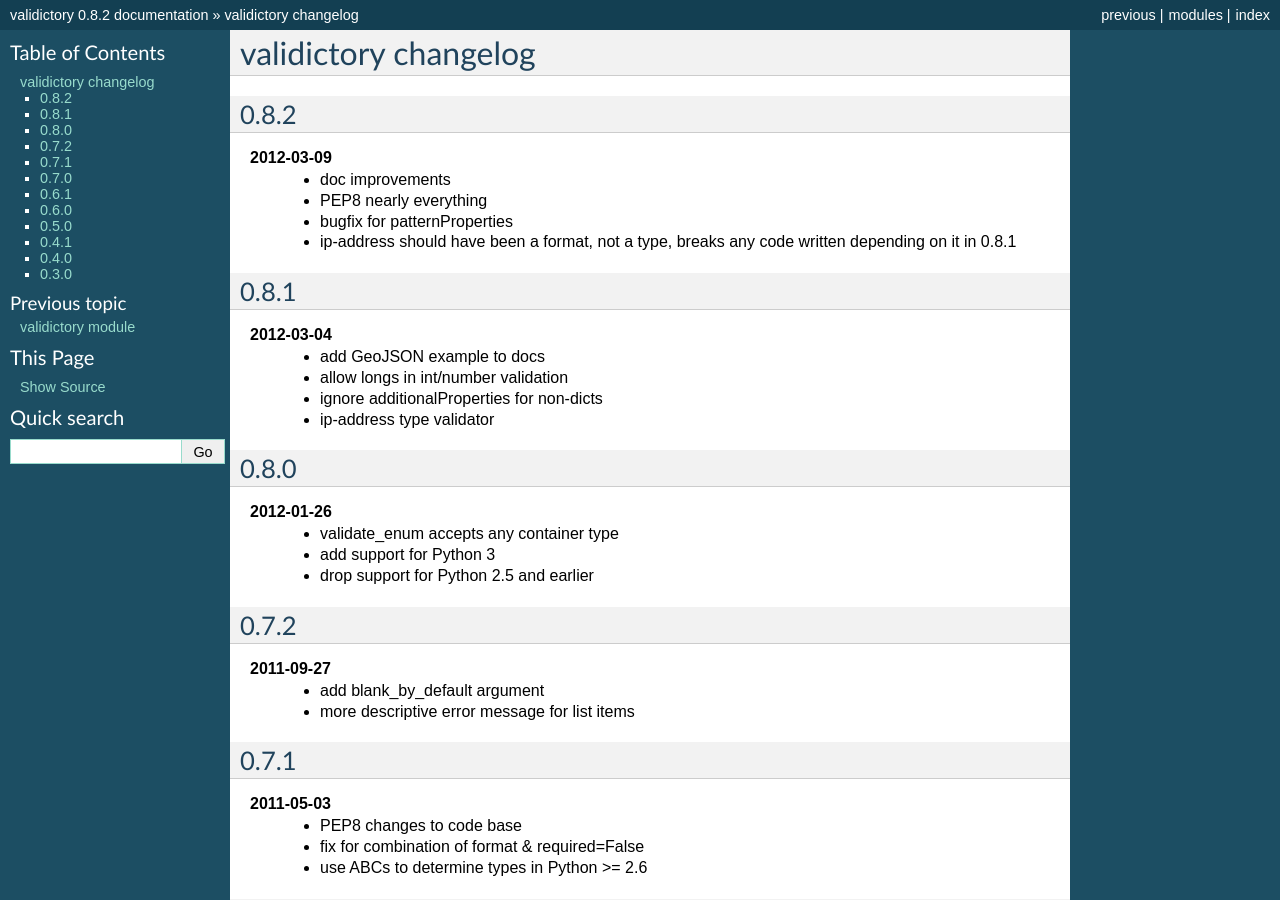
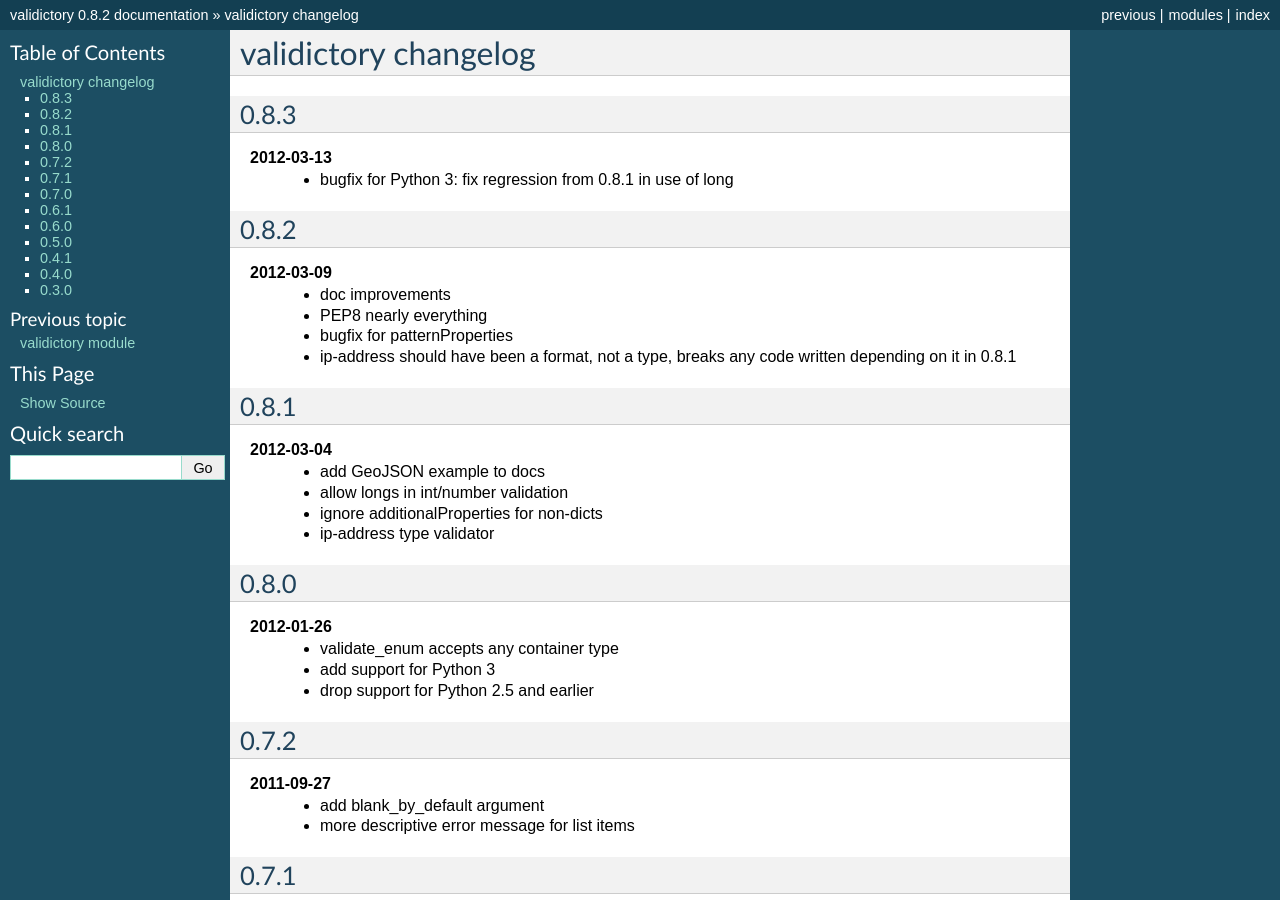
Before and after one commit to jpmckinney/validictory, a Sphinx documentation site: the page built from docs/changelog.rst, in a window 1280 px wide and 900 px high. Built offline with Sphinx 7.4.7, drawn with Linux system fonts in a browser that asks for light colours.

Commit message:
update changelog

```diff
--- a/docs/changelog.rst
+++ b/docs/changelog.rst
@@ -1,5 +1,10 @@
 validictory changelog
 =====================
+
+0.8.3
+-----
+**2012-03-13**
+    * bugfix for Python 3: fix regression from 0.8.1 in use of long
 
 0.8.2
 -----
```
